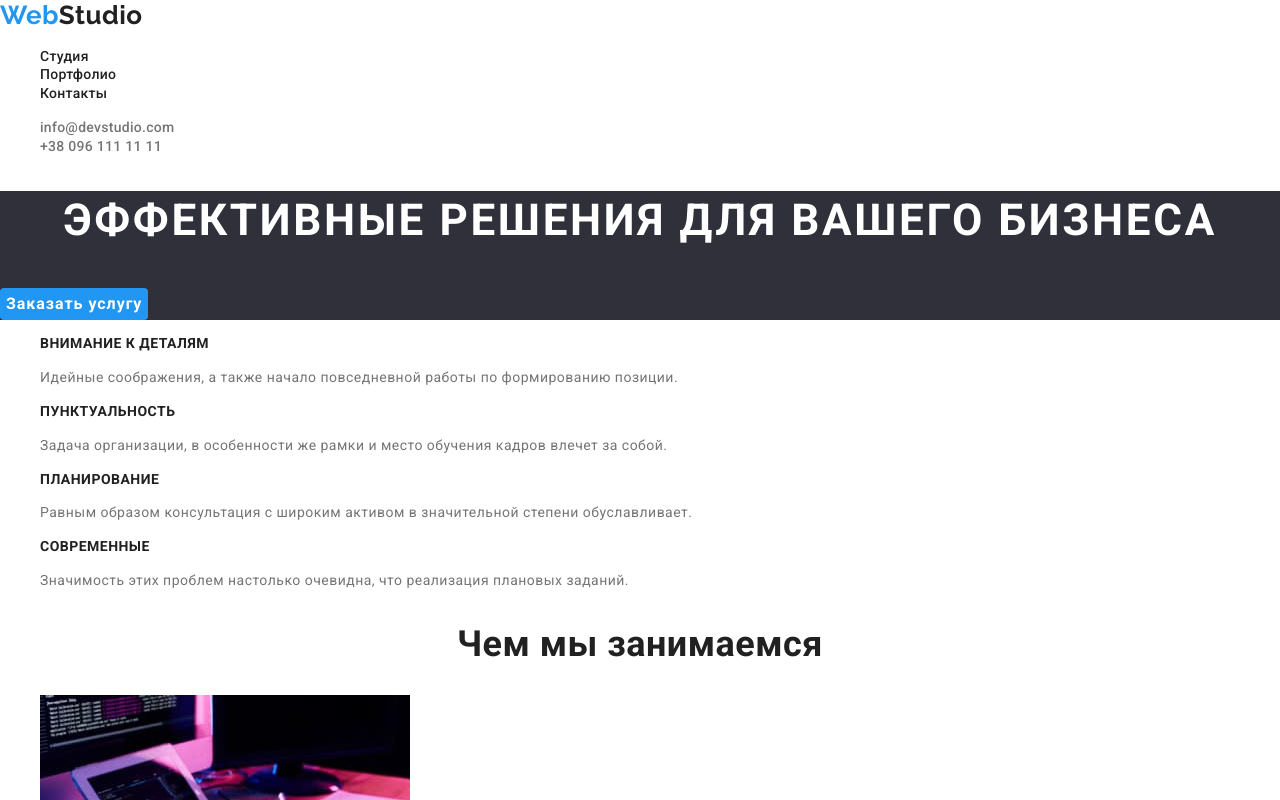
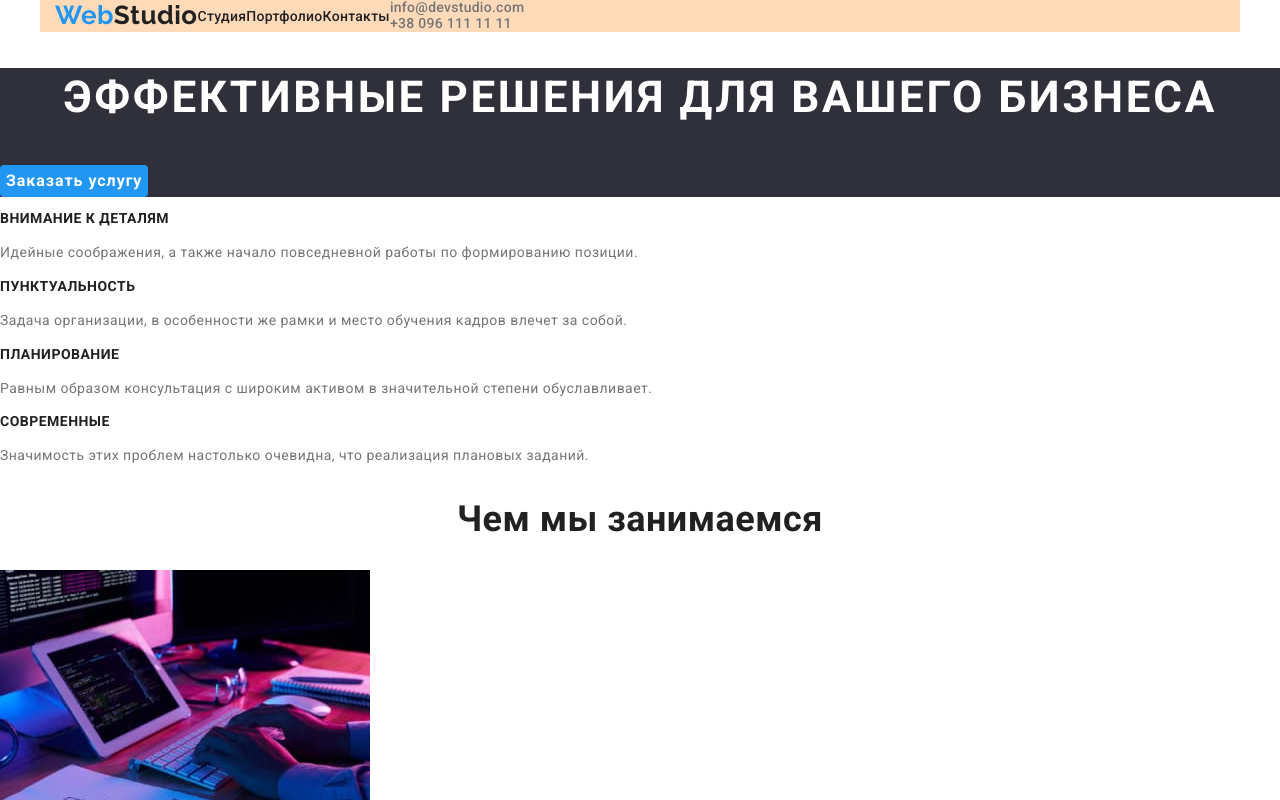
Before and after one commit to shvydkyi/goit-markup-hw-03, a plain HTML site: page index.html in a window 1280 px wide. Shown: the top 800 px of the page. Drawn offline with nearby package versions, Linux system fonts and the light colour scheme.

Commit message:
header-container

```diff
--- a/css/styles.css
+++ b/css/styles.css
@@ -5,6 +5,23 @@
   --accent-color: #2196f3;
   --background-color: #2f303a;
   --background-secondary-color: #F5F4FA;
+}
+
+p,
+h1,
+h2,
+h3,
+{
+  margin: 0;
+}
+
+ul {
+    margin: 0;
+    padding-left: 0;
+}
+
+img {
+    display: block;
 }
 
 body {
@@ -15,6 +32,40 @@ body {
 
 /* Шапка сайта */
 
+.container {
+  display: flex;
+  align-items: center;
+  width: 1200px;
+  margin: 0 auto;
+  padding-left: 15px;
+  padding-right: 15px;
+
+  background-color: peachpuff;
+}
+
+.header-container {
+  display: flex;
+  align-items: center;
+}
+
+
+.header-list {
+  display: flex;
+  align-items: center;
+}
+
+.header-navigation {
+  display: flex;
+  align-items: center;
+}
+
+.header-contacts-link {
+  margin-left: auto;
+  display: flex;
+  align-items: center;
+}
+
+
 .header-link {
   font-style: normal;
   font-weight: 500;
@@ -23,6 +74,8 @@ body {
   letter-spacing: 0.02em;
   color: var(--primary-text-color);
 }
+
+
 
 /* Логотип */
 .logo {
--- a/index.html
+++ b/index.html
@@ -15,6 +15,7 @@
 <body>
     <!-- Шапка сайта -->
         <header class="header">
+            <div class="container header-container">
         <nav class="header-navigation">
             <a class="link" lang="en" href="./index.html"><span class="logo">Web</span><span class="logo-black">Studio</span></a>
             <ul class="header-list list">
@@ -32,6 +33,7 @@
                 <li class="list">
                     <a  class="header-contacts-link link" href="tel:+380961111111">+38 096 111 11 11</a></li>
             </ul>
+            </div>
             </header>
 
     <main>
```
